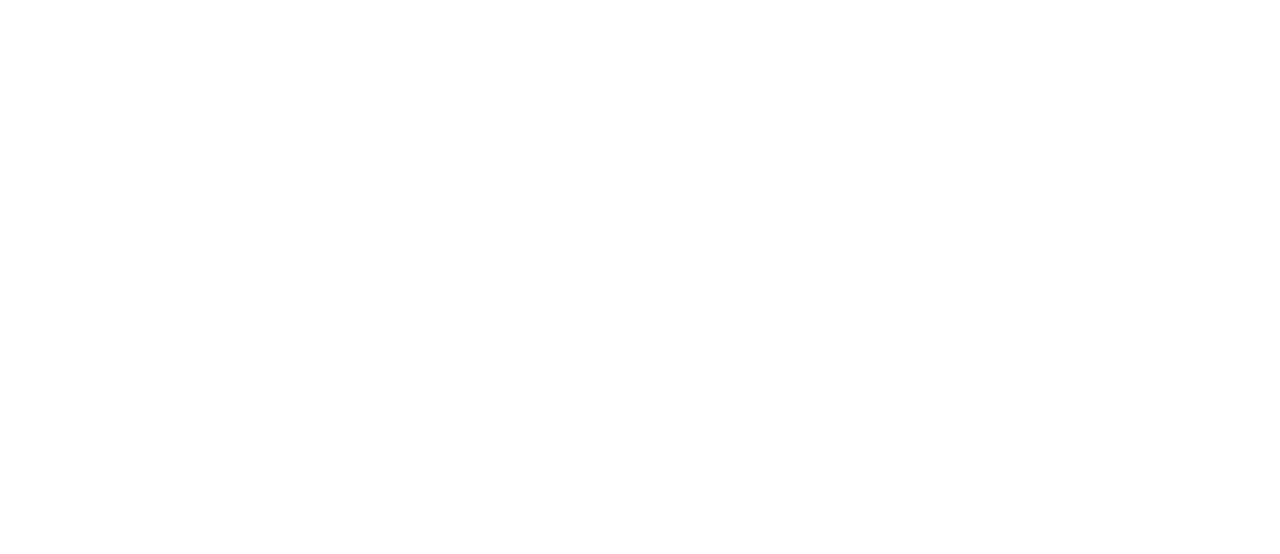
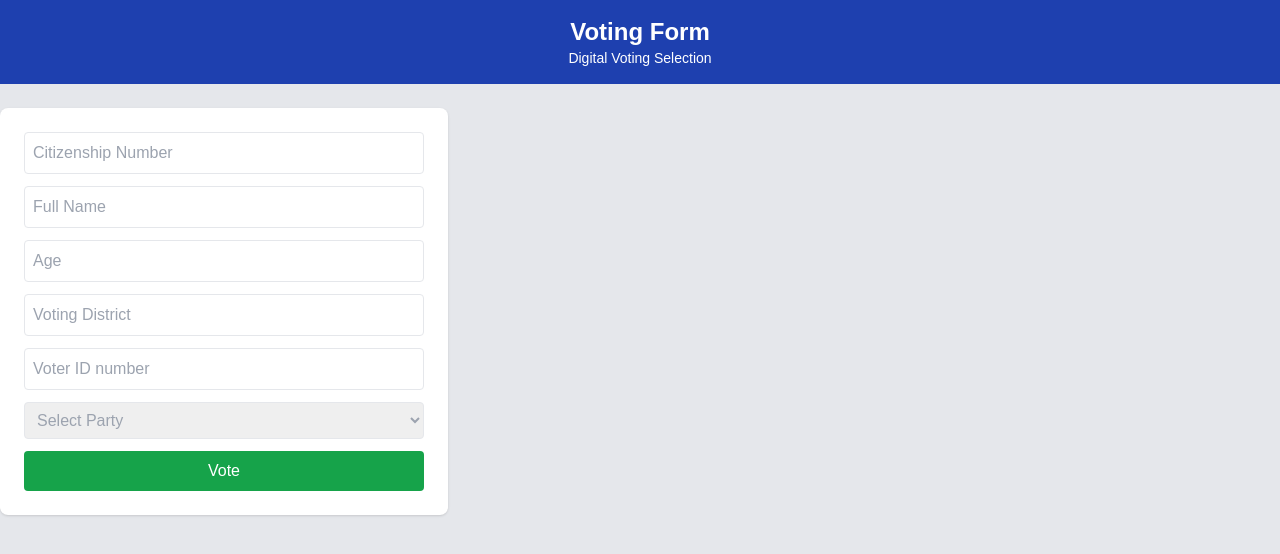
Before and after one commit to nirjalatripathi/e-gov-portal, a plain HTML site: page voting.html in a window 1280 px wide. Drawn offline with nearby package versions, Linux system fonts and the light colour scheme.

Commit message:
[ADD]: Online Voting Page

```diff
--- a/voting.html
+++ b/voting.html
@@ -0,0 +1,56 @@
+<!DOCTYPE html>
+<html lang="en">
+<head>
+    <meta charset="UTF-8">
+    <meta name="viewport" content="width=device-width, initial-scale=1.0">
+    <title>Online voting</title>
+    <!--CSS Linking-->
+    <link rel="stylesheet" href="css/style.css">
+    <!--Tailwind CSS-->
+  <script src="https://cdn.tailwindcss.com"> </script>
+</head>
+<body class="bg-gray-200">
+
+<!--Header section-->
+    <header class="header p-4 bg-blue-800 text-white text-center">
+        <h1 class="text-2xl font-bold"> Voting Form </h1>
+        <p class= "text-sm"> Digital Voting Selection </p>
+    </header>
+
+    <!--Voting form Container-->
+    <div class="container max-w-md bg-white p-6 rounded-lg shadow mt-6">
+
+        <!--Error Message-->
+        <p id="VoteError" class="text-red-600 mb-2 hidden"> Please fill the required forms </p>
+
+        <!--Citizenship Number-->
+        <input id="citizenship" type="text" placeholder="Citizenship Number" class="p-2 border rounded w-full mb-3">
+
+        <!--Full name-->
+        <input id="VoterName" type="text" placeholder="Full Name" class="p-2 border rounded w-full mb-3">
+
+        <!--Age-->
+        <input id="VoterAge" type="text" placeholder="Age" class="p-2 border rounded w-full mb-3">
+
+         <!-- District -->
+    <input id="district" type="text" placeholder="Voting District" class="p-2 border rounded w-full mb-3">
+
+    <!--Voter Id-->
+    <input id="VoterID" type="text" placeholder="Voter ID number" class="p-2 border rounded w-full mb-3">
+
+    <!--Politicsl Party selection-->
+    <select id="party" class="p-2 text-gray-400 border rounded w-full mb-3">
+            <option value="" > Select Party</option>
+            <option> Party A </option>
+             <option> Party B </option>
+              <option> Party C </option>
+              <option> Party D </option>
+              <option> Party E </option>
+        </select>
+
+        <!--Submit Button-->
+        <button onclick="submitVote()" class="bg-green-600 text-white p-2 w-full rounded hover:bg-blue-800"> Vote</button>
+
+    </div>
+</body>
+</html>
```
Also changed, not shown: census.html (+12 -11 lines).
